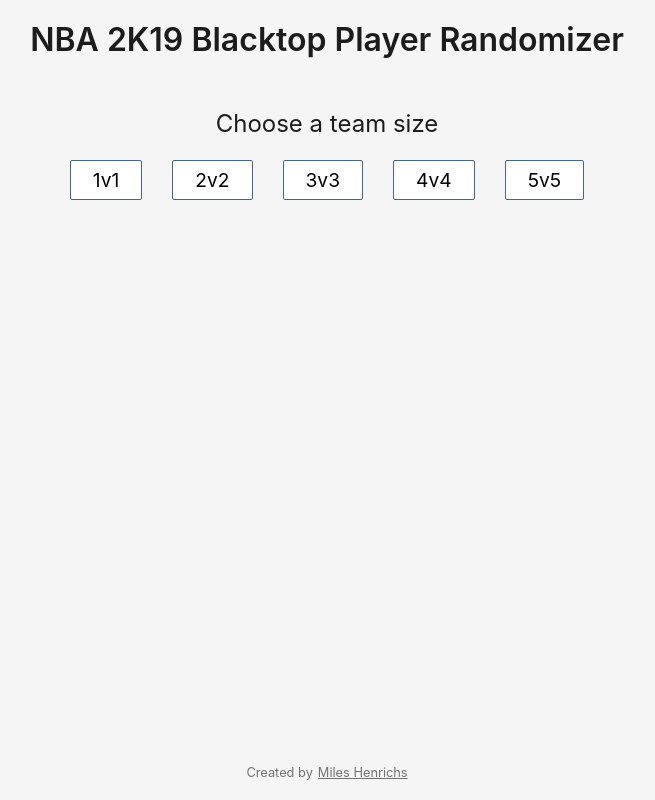
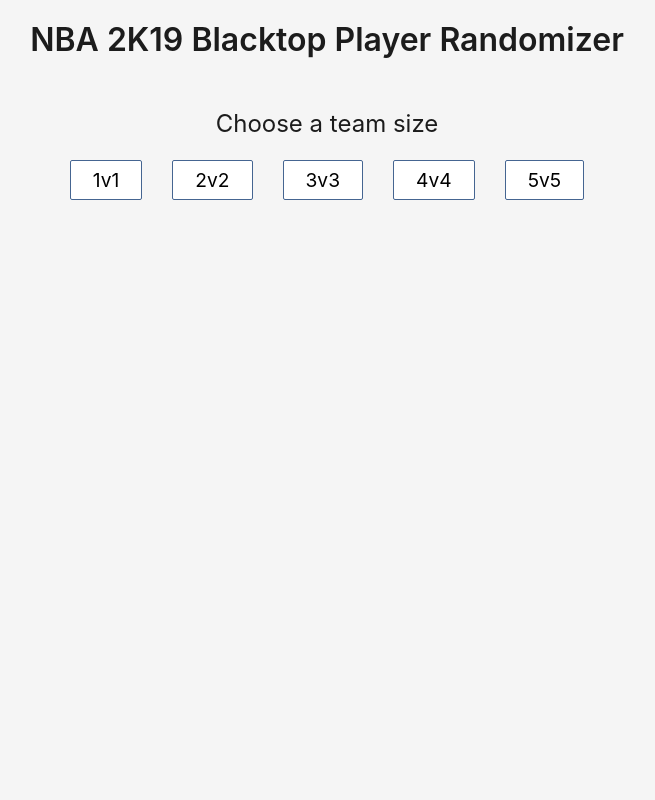
Before and after one commit to mileshenrichs/nba-2k-player-randomizer, a React (Create React App) app: page / in a window 1280 px wide. Shown: the whole page, without its empty margins (313-968 px from the left). Built offline with nearby package versions, Linux system fonts and the light colour scheme.

Commit message:
remove credits at bottom

```diff
--- a/src/App.js
+++ b/src/App.js
@@ -252,9 +252,9 @@
                     </Step>
                 </div>
 
-                <div className="footer">
-                    Created by <a href="https://github.com/mileshenrichs">Miles Henrichs</a>
-                </div>
+                {/*<div className="footer">*/}
+                    {/*Created by <a href="https://github.com/mileshenrichs">Miles Henrichs</a>*/}
+                {/*</div>*/}
             </div>
         );
     }
```
